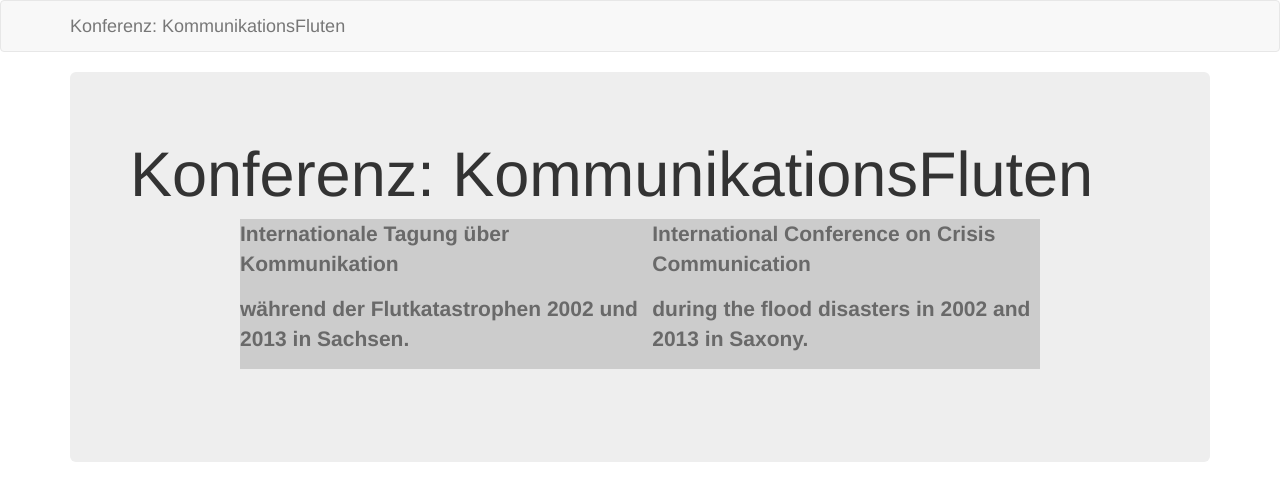
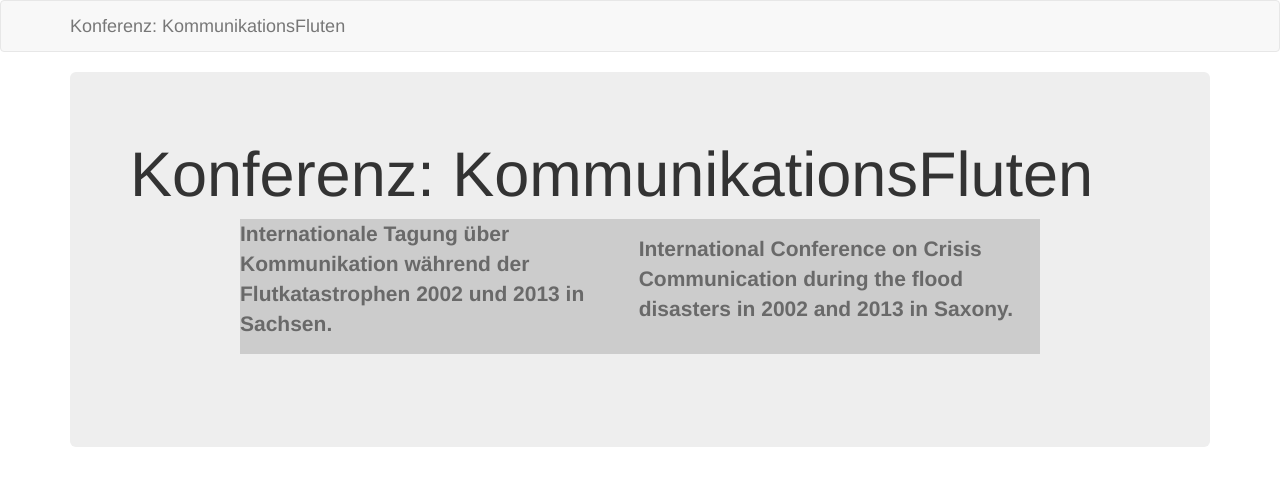
Before and after one commit to susedev/test, a Jekyll site: the page built from index.html, in a window 1280 px wide. Shown: the top 501 px of the page. Built offline with Jekyll 4.4.1, drawn with Linux system fonts in a browser that asks for light colours.

Commit message:
Edit from JekyllCMS

```diff
--- a/index.html
+++ b/index.html
@@ -6,14 +6,10 @@ title: Home
 	<tbody>
 		<tr>
 			<td style="background-color: rgb(204, 204, 204); border-color: rgb(255, 255, 255);">
-			<p><a href="http://eijc.github.io/data/konferenz-kommunikationsfluten.html"><span style="color:#696969;"><strong>Internationale Tagung &uuml;ber Kommunikation </strong></span></a></p>
-
-			<p><a href="http://eijc.github.io/data/konferenz-kommunikationsfluten.html"><span style="color:#696969;"><strong>w&auml;hrend der Flutkatastrophen 2002 und 2013 in Sachsen.</strong></span></a></p>
+			<p><a href="http://eijc.github.io/data/konferenz-kommunikationsfluten.html"><span style="color:#696969;"><strong>Internationale Tagung &uuml;ber Kommunikation w&auml;hrend der Flutkatastrophen 2002 und 2013 in Sachsen.</strong></span></a></p>
 			</td>
 			<td style="background-color: rgb(204, 204, 204); border-color: rgb(255, 255, 255);">
-			<p><a href="http://eijc.github.io/data/conference-communication-floods.html"><strong><span style="color:#696969;">International Conference on Crisis Communication</span></strong></a></p>
-
-			<p><a href="http://eijc.github.io/data/conference-communication-floods.html"><strong><span style="color:#696969;">during the flood disasters in 2002 and 2013 in Saxony.</span></strong></a></p>
+			<p><a href="http://eijc.github.io/data/conference-communication-floods.html"><strong><span style="color:#696969;">International Conference on Crisis Communication during the flood disasters in 2002 and 2013 in Saxony.</span></strong></a></p>
 			</td>
 		</tr>
 	</tbody>
```
